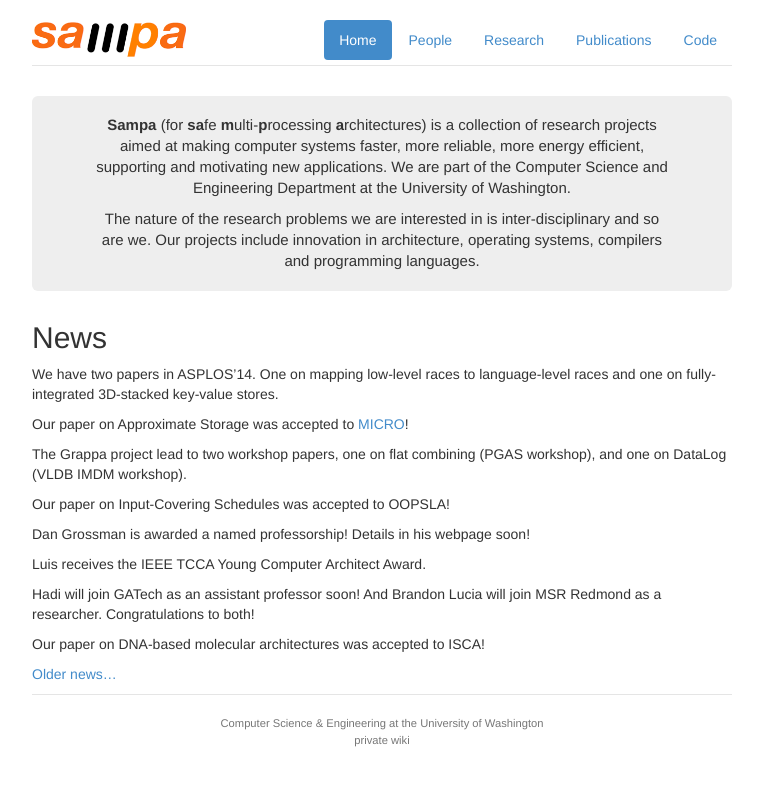
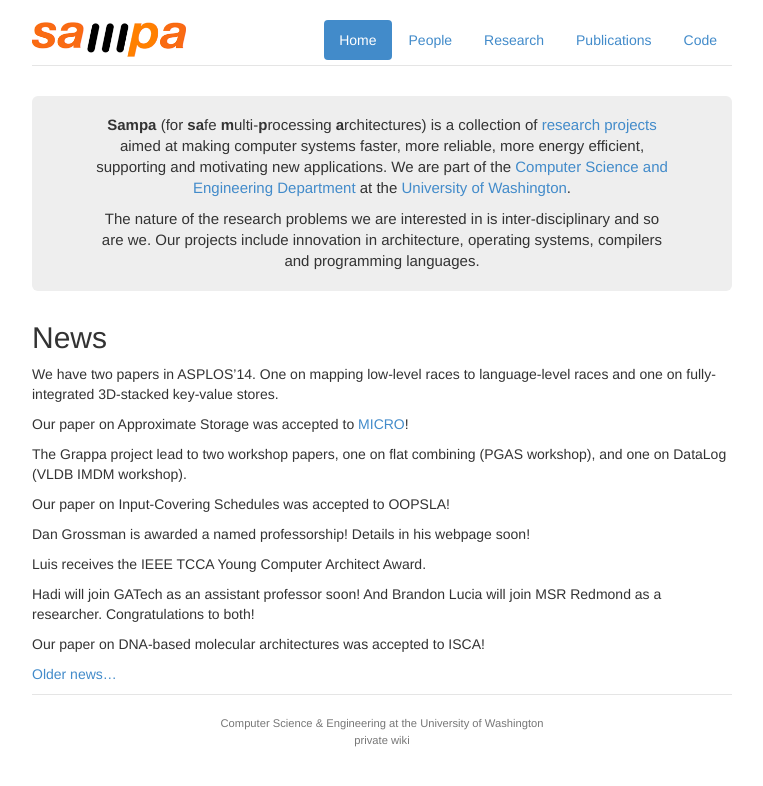
Before and after one commit to uwsampa/sampa-public, a Jekyll site: the page built from index.html, in a window 1280 px wide. Shown: the top 786 px of the page, without its empty margins (258-1021 px from the left). Built offline with Jekyll 4.4.1, drawn with Linux system fonts in a browser that asks for light colours; Markdown is read by kramdown in place of the engine named in the settings; some of the changed lines change nothing that is shown.

Commit message:
links on homepage

```diff
--- a/index.html
+++ b/index.html
@@ -6,7 +6,7 @@ notitle: true
 
 <div class="jumbotron">
   <p>
-      <b>Sampa</b> (for <b>sa</b>fe <b>m</b>ulti-<b>p</b>rocessing <b>a</b>rchitectures) is a collection of research projects aimed at making computer systems faster, more reliable, more energy efficient, supporting and motivating new applications. We are part of the Computer Science and Engineering Department at the University of Washington.
+      <b>Sampa</b> (for <b>sa</b>fe <b>m</b>ulti-<b>p</b>rocessing <b>a</b>rchitectures) is a collection of <a href="{{ site.base }}/research/">research projects</a> aimed at making computer systems faster, more reliable, more energy efficient, supporting and motivating new applications. We are part of the <a href="http://www.cs.washington.edu/">Computer Science and Engineering Department</a> at the <a href="http://www.washington.edu/">University of Washington</a>.
   </p>
   <p>
       The nature of the research problems we are interested in is inter-disciplinary and so are we. Our projects include innovation in architecture, operating systems, compilers and programming languages.
```
